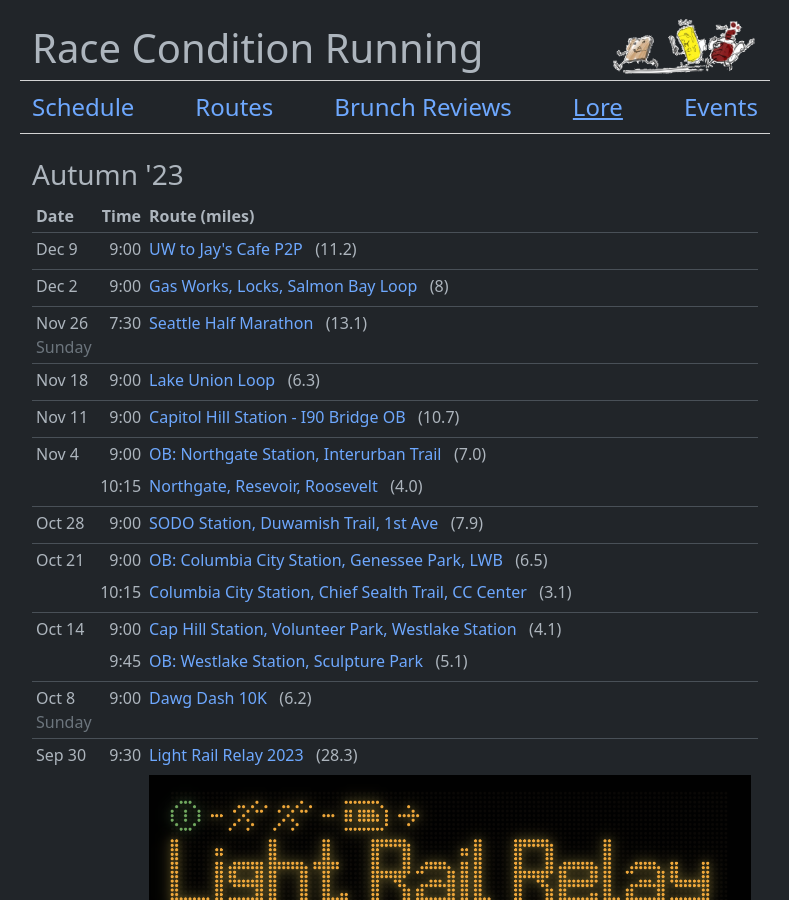
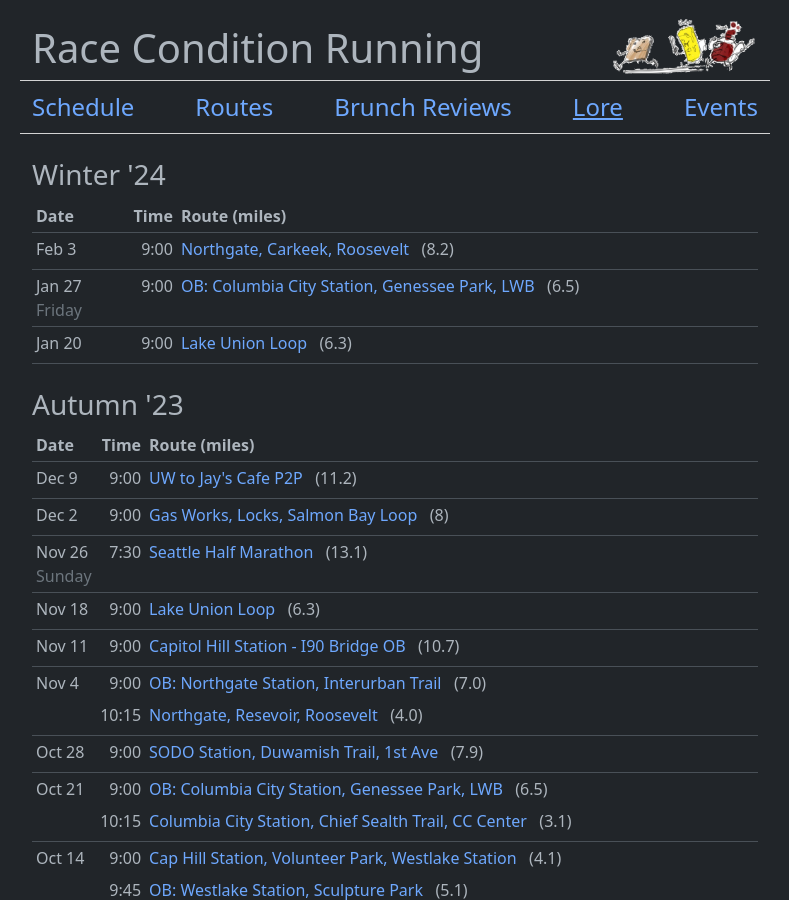
Before and after one commit to raceconditionrunning/raceconditionrunning.github.io, a Jekyll site: the page built from pages/lore.html, in a window 1280 px wide and 900 px high. Shown: the whole window, without its empty margins (245-1034 px from the left). Built offline with Jekyll 4.4.1, drawn with Linux system fonts in a browser that asks for light colours.

Commit message:
add some winter 2024 runs

```diff
--- a/_data/routes.yml
+++ b/_data/routes.yml
@@ -501,3 +501,8 @@
   name: "Gas Works, Locks, Salmon Bay Loop"
   dist: 8
   map: https://onthegomap.com/s/4fpqkgfr
+
+- id: northgate-carkeek-roosevelt
+  name: "Northgate, Carkeek, Roosevelt"
+  dist: 8.2
+  map: https://onthegomap.com/s/i52u05p8
--- a/_data/schedule.yml
+++ b/_data/schedule.yml
@@ -1 +1 @@
-schedules/23-autumn.yml
+schedules/24-winter.yml
--- /dev/null
+++ b/_data/schedules/24-winter.yml
@@ -0,0 +1,14 @@
+- date: "2024-01-20"
+  plan:
+    - time: "9:00"
+      route_id: lake-union-loop
+
+- date: "2023-01-27"
+  plan:
+    - time: "9:00"
+      route_id: ob-cc-genesee-lwb
+
+- date: "2024-02-03"
+  plan:
+    - time: "9:00"
+      route_id: northgate-carkeek-roosevelt
```
